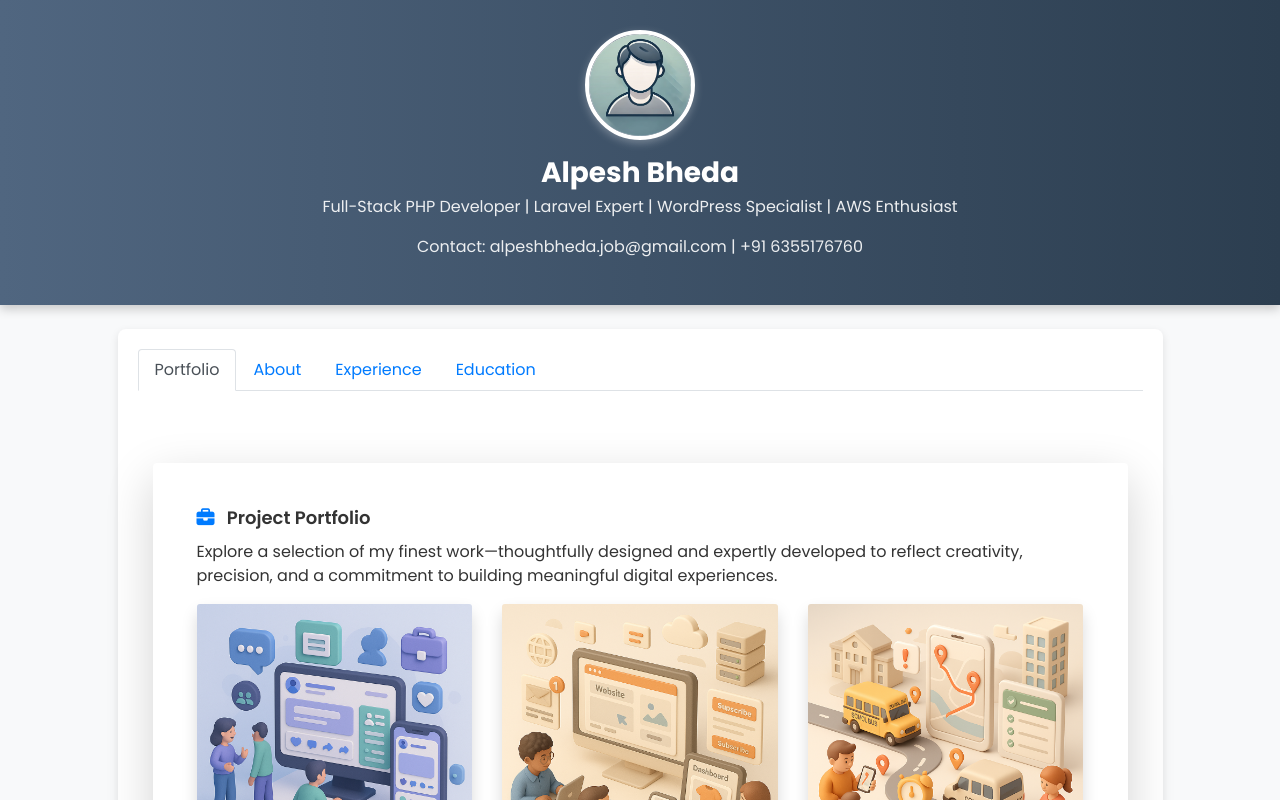
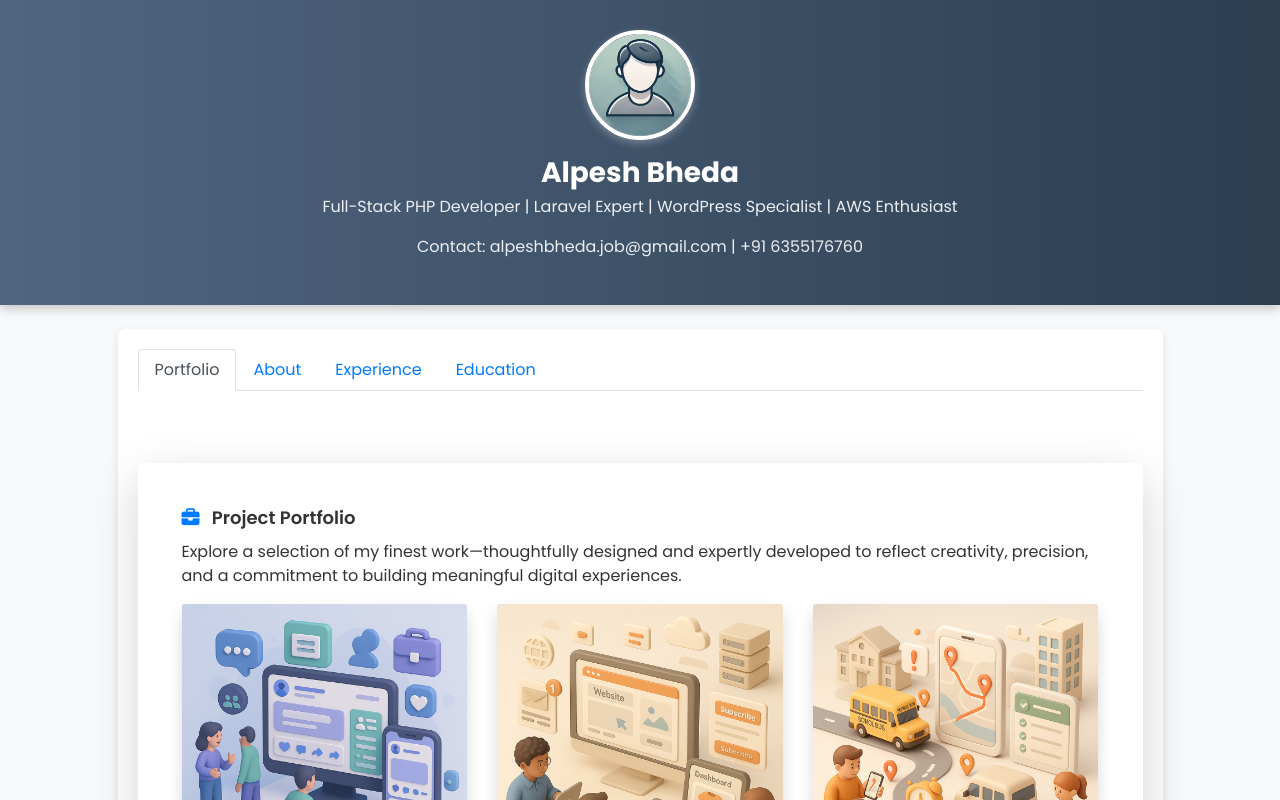
Before and after one commit to alpeshjob/portfolio, a React (Vite) app: page / in a window 1280 px wide. Shown: the top 800 px of the page. Built offline with nearby package versions, Linux system fonts and the light colour scheme.

Commit message:
Updated main layout to remove unwanted spaces

```diff
--- a/src/Portfolio.jsx
+++ b/src/Portfolio.jsx
@@ -98,7 +98,7 @@ const Portfolio = () => {
 
             {/* Portfolio Content */}
             <div className="tab-content">
-              <div id="portfolio" className={`container tab-pane ${activeTab === "portfolio" ? "active" : "fade"}`}>
+              <div id="portfolio" className={`tab-pane ${activeTab === "portfolio" ? "active" : "fade"}`}>
                 <br />
                 <div className="row justify-content-center my-5">
                   <div className="col-md-12">
@@ -131,7 +131,7 @@ const Portfolio = () => {
                   </div>
                 </div>
               </div>
-              <div id="about" className={`container tab-pane ${activeTab === "about" ? "active" : "fade"}`}>
+              <div id="about" className={`tab-pane ${activeTab === "about" ? "active" : "fade"}`}>
 
                 <div className="row justify-content-center my-5">
                   <div className="col-md-12">
@@ -303,7 +303,7 @@ const Portfolio = () => {
                   </div> {/* Col */}
                 </div> {/* Row */}
               </div>
-              <div id="experience" className={`container tab-pane ${activeTab === "experience" ? "active" : "fade"}`}>
+              <div id="experience" className={`tab-pane ${activeTab === "experience" ? "active" : "fade"}`}>
                   <h3 className="text-center fw-bold mt-4">Experience</h3>
                 {/* Experience 1 */}
                   <div className="row justify-content-center mb-4">
@@ -380,7 +380,7 @@ const Portfolio = () => {
                   </div>
 
               </div>
-              <div id="education" className={`container tab-pane ${activeTab === "education" ? "active" : "fade"}`}>
+              <div id="education" className={`tab-pane ${activeTab === "education" ? "active" : "fade"}`}>
                 <h3 className="text-center fw-bold mt-4">Education</h3>
                 <div className="row justify-content-center">
                   <div className="col-md-10">
```
